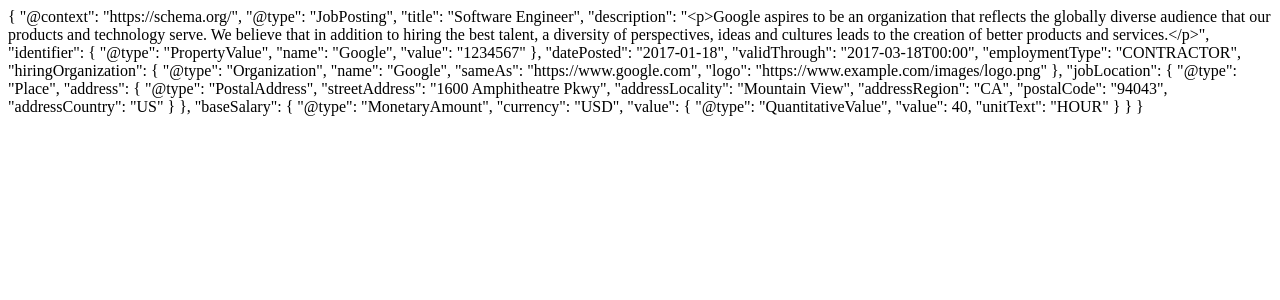
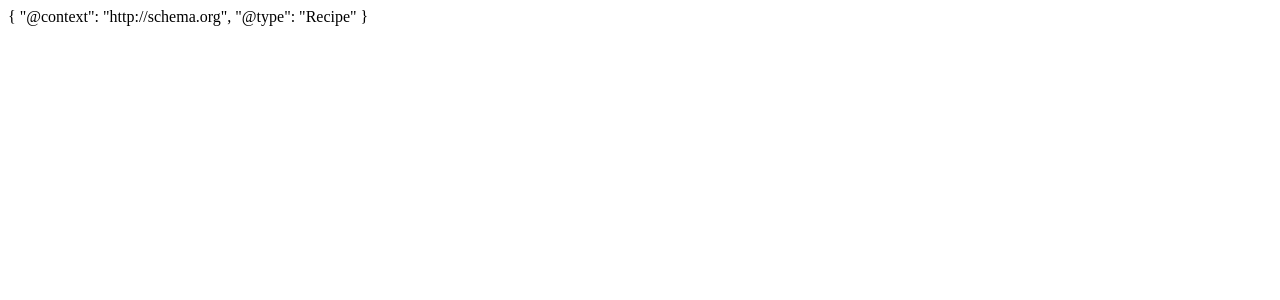
Before and after one commit to codydon/structured-data, a Nuxt app: page / in a window 1280 px wide. Shown: the top 300 px of the page. Built offline with nearby package versions, Linux system fonts and the light colour scheme.

Commit message:
structured data updated script

```diff
--- a/app.vue
+++ b/app.vue
@@ -2,57 +2,24 @@
   <div>{{ structuredData }}</div>
 </template>
 
-<script setup>
-import { ref } from 'vue'
-
-const structuredData = ref({
-  "@context": "https://schema.org/",
-  "@type": "JobPosting",
-  "title": "Software Engineer",
-  "description": "<p>Google aspires to be an organization that reflects the globally diverse audience that our products and technology serve. We believe that in addition to hiring the best talent, a diversity of perspectives, ideas and cultures leads to the creation of better products and services.</p>",
-  "identifier": {
-      "@type": "PropertyValue",
-      "name": "Google",
-      "value": "1234567"
+<script>
+export default {
+  data() {
+    return {
+      structuredData: {
+        "@context": "http://schema.org",
+        "@type": "Recipe",
+        // More structured data...
+      }
+    }
   },
-  "datePosted": "2017-01-18",
-  "validThrough": "2017-03-18T00:00",
-  "employmentType": "CONTRACTOR",
-  "hiringOrganization": {
-      "@type": "Organization",
-      "name": "Google",
-      "sameAs": "https://www.google.com",
-      "logo": "https://www.example.com/images/logo.png"
+  head() {
+    return {
+      script: [{ type: 'application/ld+json', json: this.structuredData }]
+    }
   },
-  "jobLocation": {
-      "@type": "Place",
-      "address": {
-          "@type": "PostalAddress",
-          "streetAddress": "1600 Amphitheatre Pkwy",
-          "addressLocality": "Mountain View",
-          "addressRegion": "CA",
-          "postalCode": "94043",
-          "addressCountry": "US"
-      }
-  },
-  "baseSalary": {
-      "@type": "MonetaryAmount",
-      "currency": "USD",
-      "value": {
-          "@type": "QuantitativeValue",
-          "value": 40.00,
-          "unitText": "HOUR"
-      }
+  async asyncData(context) {
+    // Pre-fetch and return recipe data server-side.
   }
-})
-
-useHead({
-  script: [
-    {
-      type: 'application/ld+json',
-      json: structuredData.value
-    }
-  ]
-})
-
+}
 </script>
```
